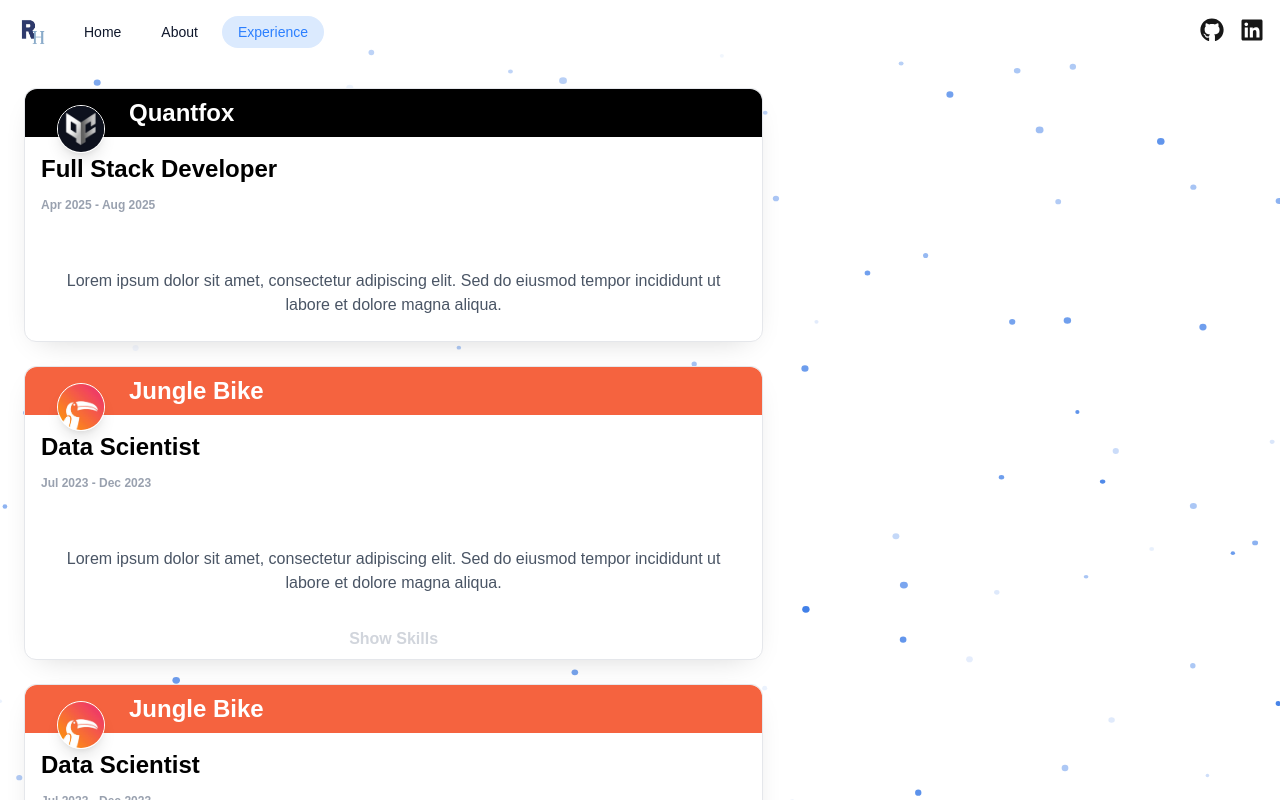
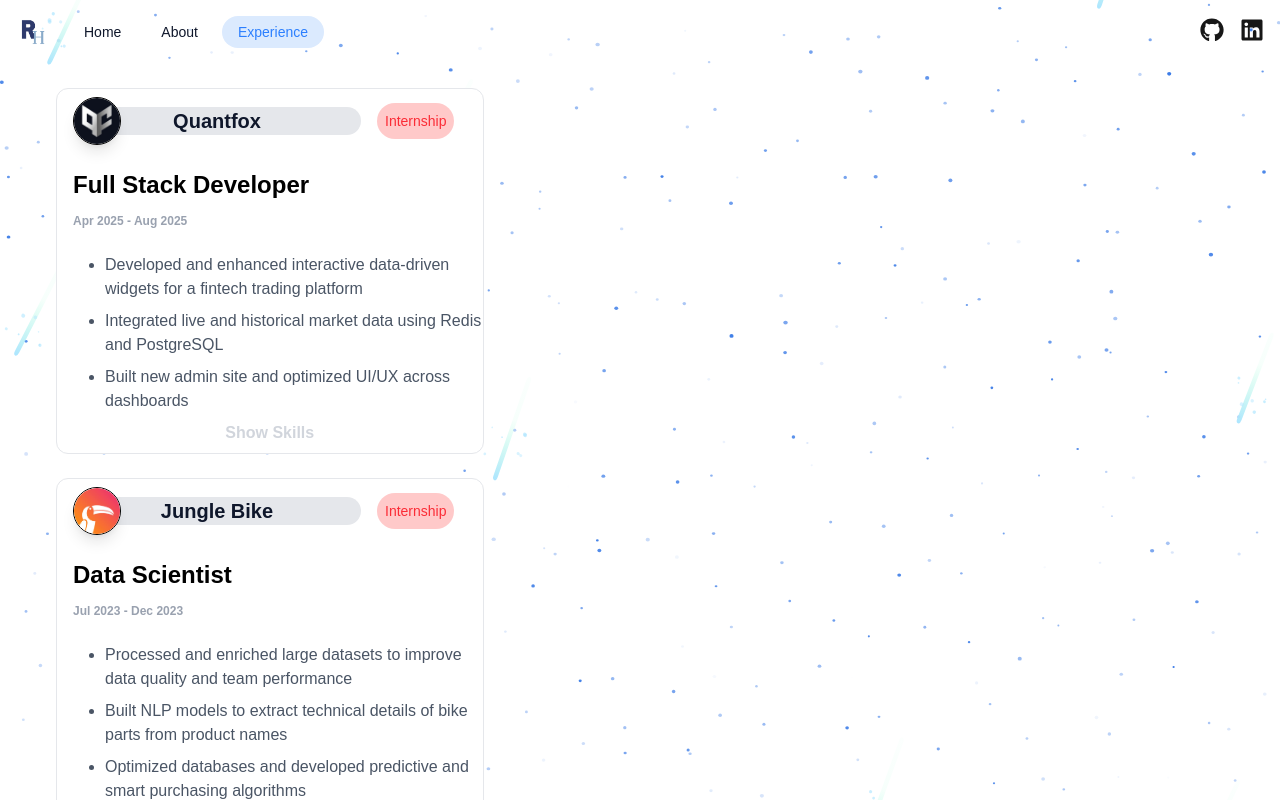
Before and after one commit to ryanoux42/myPortfolio, a Next.js app in the folder portfolio/: page /experience in a window 1280 px wide. Shown: the top 800 px of the page. Built offline with nearby package versions, Linux system fonts and the light colour scheme.

Commit message:
:lipstick:(experience page): change design experience card

```diff
--- a/portfolio/src/app/about/page.tsx
+++ b/portfolio/src/app/about/page.tsx
@@ -6,7 +6,10 @@
 function About() {
    return (
    <div className="w-full space-y-6">
-      <IntroductionSection />
+      <div className="justify-center">
+         <h1 className="text-2xl text-text-secondary font-bold mb-4">Want to know more about me</h1>
+         <IntroductionSection />
+      </div>
       <div className="justify-center text-center">
          <h1 className="text-2xl text-text-secondary font-semibold mb-4">Skill</h1>
          <SkillList />
--- a/portfolio/src/app/experience/page.tsx
+++ b/portfolio/src/app/experience/page.tsx
@@ -1,58 +1,10 @@
-import ExperienceCard from "@/components/Experience/ExperienceCard";
-import { ExperienceCardInfo } from "@/types";
+import ExperienceList from "@/components/Experience/ExperienceList";
 
-
-const experienceData: ExperienceCardInfo[] = [
-   {
-      colorBanner: "#000000",
-      company: "Quantfox",
-      companylogo: "quantfox.png",
-      role: "Full Stack Developer",
-      date: { start: new Date("2025-04-01"), end: new Date("2025-08-01") },
-      desc: "Lorem ipsum dolor sit amet, consectetur adipiscing elit. Sed do eiusmod tempor incididunt ut labore et dolore magna aliqua.",
-   },
-   {
-      colorBanner: "#f5633f",
-      company: "Jungle Bike",
-      companylogo: "jungle_bike.jpeg",
-      role: "Data Scientist",
-      date: { start: new Date("2023-07-01"), end: new Date("2023-12-31") },
-      desc: "Lorem ipsum dolor sit amet, consectetur adipiscing elit. Sed do eiusmod tempor incididunt ut labore et dolore magna aliqua.",
-      skills: ["Python", "PostgreSQL"],
-   },
-   {
-      colorBanner: "#f5633f",
-      company: "Jungle Bike",
-      companylogo: "jungle_bike.jpeg",
-      role: "Data Scientist",
-      date: { start: new Date("2023-07-01"), end: new Date("2023-12-31") },
-      desc: "Lorem ipsum dolor sit amet, consectetur adipiscing elit. Sed do eiusmod tempor incididunt ut labore et dolore magna aliqua.",
-      skills: ["Python", "PostgreSQL"],
-   },{
-      colorBanner: "#f5633f",
-      company: "Jungle Bike",
-      companylogo: "jungle_bike.jpeg",
-      role: "Data Scientist",
-      date: { start: new Date("2023-07-01"), end: new Date("2023-12-31") },
-      desc: "Lorem ipsum dolor sit amet, consectetur adipiscing elit. Sed do eiusmod tempor incididunt ut labore et dolore magna aliqua.",
-      skills: ["Python", "PostgreSQL"],
-   },{
-      colorBanner: "#f5633f",
-      company: "Jungle Bike",
-      companylogo: "jungle_bike.jpeg",
-      role: "Data Scientist",
-      date: { start: new Date("2023-07-01"), end: new Date("2023-12-31") },
-      desc: "Lorem ipsum dolor sit amet, consectetur adipiscing elit. Sed do eiusmod tempor incididunt ut labore et dolore magna aliqua.",
-      skills: ["Python", "PostgreSQL"],
-   }
-]
 
 function Experience() {
    return (
-       <div className="flex flex-col justify-start space-y-6 sm:w-[60%]">
-         {experienceData.map((cardInfo, index) => (
-            <ExperienceCard key={index} cardInfo={cardInfo} />
-         ))}
+       <div className="flex flex-col justify-start mx-4 space-y-6 sm:w-[60%]">
+         <ExperienceList />
        </div>
    );
 }
--- a/portfolio/src/components/About/IntroductionSection.tsx
+++ b/portfolio/src/components/About/IntroductionSection.tsx
@@ -8,11 +8,8 @@
 
 function IntroductionSection() {
    return (
-      <div className="flex justify-start grid-cols-2">
+      <div className="flex flex-wrap justify-start grid-cols-2">
          <div className="mx-auto w-4/10">
-            <h1 className="text-2xl text-text-secondary text-center">
-               Who I am
-            </h1>
             <p>
                Hi everyone! I’m Ryan HERCULE from Paris, France.<br />
                I’m a passionate and curious developer who loves turning ideas into functional applications.
--- a/portfolio/src/components/About/Skill/SkillData.tsx
+++ b/portfolio/src/components/About/Skill/SkillData.tsx
@@ -40,7 +40,7 @@
    {name: "NestJS", icon: <SiNestjs /> },
    {name: "Next.js", icon: <SiNextdotjs /> },
    {name: "Tailwind CSS", icon: <SiTailwindcss /> },
-   {name: "HTML5", icon: <SiHtml5 /> },
-   {name: "CSS3", icon: <SiCss3 /> },
+   {name: "HTML", icon: <SiHtml5 /> },
+   {name: "CSS", icon: <SiCss3 /> },
    {name: "Express", icon: <SiExpress /> },
 ];
--- a/portfolio/src/components/Experience/ExperienceCard.tsx
+++ b/portfolio/src/components/Experience/ExperienceCard.tsx
@@ -7,43 +7,15 @@
 import { ExperienceCardInfo, ExperienceDate } from "@/types";
 
 
-interface ExperienceCardBannerProps {
-  colorBanner: string;
+interface ExperienceCardHeaderProps {
   companyName: string;
   logoPath: string;
+  role: string;
+  date: ExperienceDate;
+  status: string;
 }
 
-function ExperienceCardBanner({ colorBanner, companyName, logoPath }: ExperienceCardBannerProps) {
-
-  return (
-      <div
-        className="flex h-12 justify-start rounded-t-xl"
-        style={{ background: colorBanner }}
-      >
-        <div className="ml-4 mt-2">
-          <Image
-            src={`/${logoPath}`}
-            alt={companyName}
-            width={48}
-            height={48}
-            className="rounded-full border border-white ml-4 mt-2 mr-4 shadow-lg w-min-48 h-min-48"
-          />
-        </div>
-        {/* Title */}
-          <h5 className={"text-center text-2xl font-bold truncate text-white mt-2 ml-2"}>
-            {companyName}
-          </h5>
-      </div>
-  );
-}
-
-interface ExperienceCardRoleProps {
-  role: string;
-  date: ExperienceDate;
-}
-
-function ExperienceCardRole({ role, date }: ExperienceCardRoleProps) {
-
+function ExperienceCardHeader({ companyName, logoPath, role, date, status }: ExperienceCardHeaderProps) {
   const formatDate = (date: ExperienceDate): string => {
     const options: Intl.DateTimeFormatOptions = { year: 'numeric', month: 'short' };
     const startDate = new Intl.DateTimeFormat('en-US', options).format(date.start);
@@ -54,6 +26,22 @@
 
   const dateString = formatDate(date);
   return (
+    <>
+      <div className="relative flex items-center h-16 px-4 space-x-4">
+        <Image
+          src={`/experience/${logoPath}`}
+          alt={companyName}
+          width={48}
+          height={48}
+          className="absolute rounded-full border border-black shadow-lg"
+        />
+        <div className="w-72 bg-gray-200 rounded-full">
+          <h5 className="text-xl text-center font-bold text-text-primary">
+            {companyName}
+          </h5>
+        </div>
+        <div className="text-red-500 text-sm bg-red-200 rounded-full p-2">{status}</div>
+      </div>
       <div className="flex flex-col justify-start space-x-6 p-4">
           <h5 className={`text-2xl font-bold text-black sm:text-l`}>
             {role}
@@ -62,6 +50,7 @@
             {dateString}
           </h5>
       </div>
+    </>
   );
 }
 
@@ -78,7 +67,7 @@
         <div className="p-6">
           <div className="flex flex-wrap gap-2 justify-start">
             {skills.map((skill, index) => (
-              <span key={index} className="text-white text-sm bg-black rounded-full p-2">{skill}</span>
+              <span key={index} className="text-blue-primary text-sm bg-blue-secondary rounded-full p-2">{skill}</span>
             ))}
           </div>
         </div>
@@ -99,24 +88,22 @@
 
 function ExperienceCard({ cardInfo }: ExperienceCardProps) {
   return (
-    <div
-      className={"rounded-xl border p-0 transition-shadow duration-300 bg-white border-gray-200 shadow-[0_10px_30px_-15px_rgba(0,0,0,0.2)] hover:shadow-[0_20px_30px_-10px_rgba(0,0,0,0.3)]"}
-    >
-      <ExperienceCardBanner
-        colorBanner={cardInfo.colorBanner}
+    <div className={"rounded-xl border bg-white border-gray-200"}>
+      <ExperienceCardHeader
         companyName={cardInfo.company}
         logoPath={cardInfo.companylogo}
-      />
-      <ExperienceCardRole
         role={cardInfo.role}
         date={cardInfo.date}
+        status={cardInfo.status}
       />
 
-      <div className="p-6">
-        <p className={`mt-4 text-center text-base text-gray-600`}>
-          {cardInfo.desc}
-        </p>
-      </div>
+      <ul className="list-disc pl-12 text-start text-base text-gray-600">
+        {cardInfo.desc.map((point, index) => (
+          <li key={index} className="mt-2">
+            {point}
+          </li>
+        ))}
+      </ul>
       {cardInfo.skills && cardInfo.skills.length > 0 && (
         <ExperienceCardSkills skills={cardInfo.skills} />
       )}
--- /dev/null
+++ b/portfolio/src/components/Experience/ExperienceList.tsx
@@ -0,0 +1,45 @@
+import { ExperienceCardInfo } from "@/types";
+import ExperienceCard from "./ExperienceCard";
+
+
+const experienceData: ExperienceCardInfo[] = [
+   {
+      company: "Quantfox",
+      companylogo: "quantfox.png",
+      role: "Full Stack Developer",
+      status: "Internship",
+      date: { start: new Date("2025-04-01"), end: new Date("2025-08-01") },
+      desc: [
+         "Developed and enhanced interactive data-driven widgets for a fintech trading platform",
+         "Integrated live and historical market data using Redis and PostgreSQL",
+         "Built new admin site and optimized UI/UX across dashboards",
+      ],
+      skills: ["Next.js", "NestJS", "TypeScript", "PostgreSQL", "Redis", "CI/CD"],
+   },
+   {
+   company: "Jungle Bike",
+   companylogo: "jungle_bike.jpeg",
+   role: "Data Scientist",
+   status: "Internship",
+   date: { start: new Date("2023-07-01"), end: new Date("2023-12-31") },
+   desc: [
+      "Processed and enriched large datasets to improve data quality and team performance",
+      "Built NLP models to extract technical details of bike parts from product names",
+      "Optimized databases and developed predictive and smart purchasing algorithms",
+   ],
+   skills: ["Python", "PostgreSQL", "Machine Learning", "NLP", "Automation", "Method Scrum"],
+   }
+]
+
+function ExperienceList() {
+  return (
+    <div className="relative flex flex-col justify-start space-y-6 sm:w-[60%]">
+      {experienceData.map((cardInfo, index) => (
+        <div key={index} className="relative flex ml-4 items-start space-y-4">
+          <ExperienceCard cardInfo={cardInfo} />
+        </div>
+      ))}
+    </div>
+  );
+}
+export default ExperienceList;
--- a/portfolio/src/types/experience.ts
+++ b/portfolio/src/types/experience.ts
@@ -4,11 +4,11 @@
 }
 
 export interface ExperienceCardInfo {
-   colorBanner: string;
    company: string;
    companylogo: string;
    role: string;
+   status: string;
    date: ExperienceDate;
-   desc: string;
+   desc: string[];
    skills?: string[];
 };
```
Also changed, not shown: portfolio/public/experience/jungle_bike.jpeg (renamed from portfolio/public/jungle_bike.jpeg), portfolio/public/experience/quantfox.png (renamed from portfolio/public/quantfox.png).
